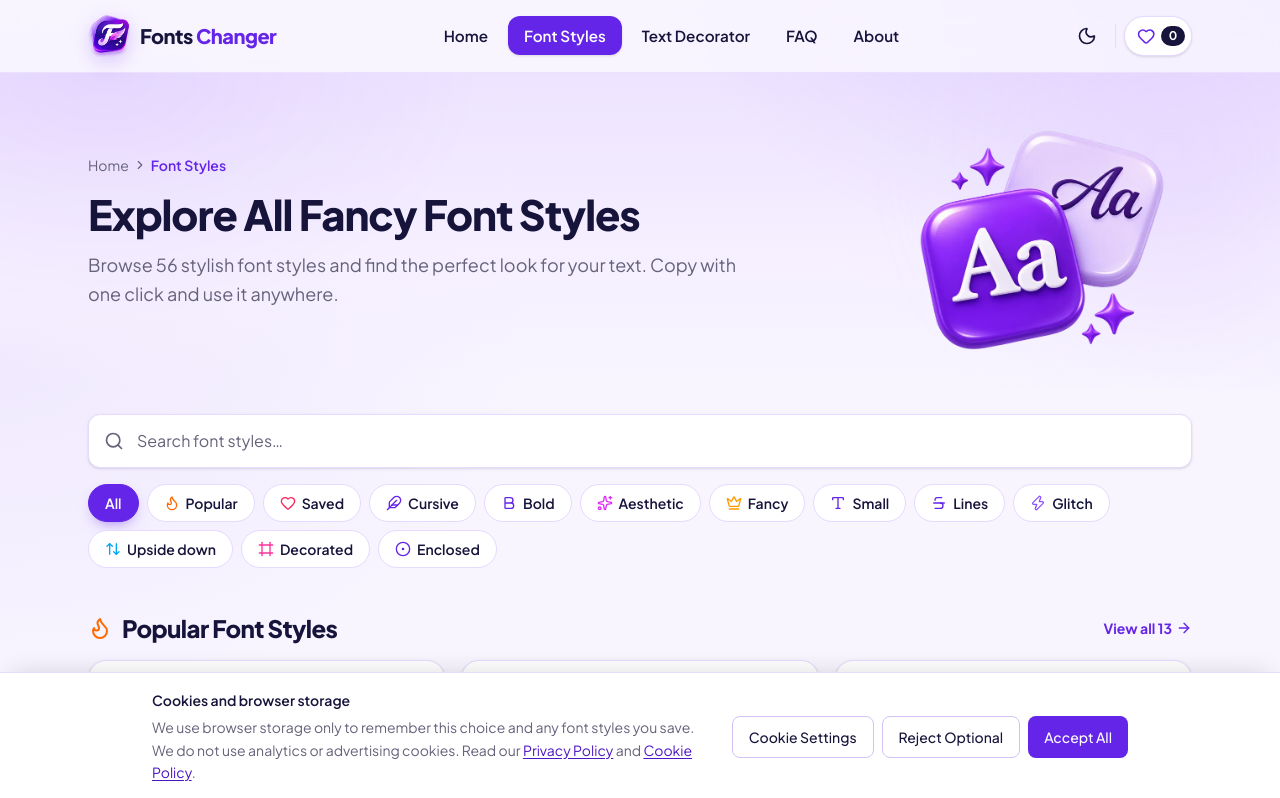
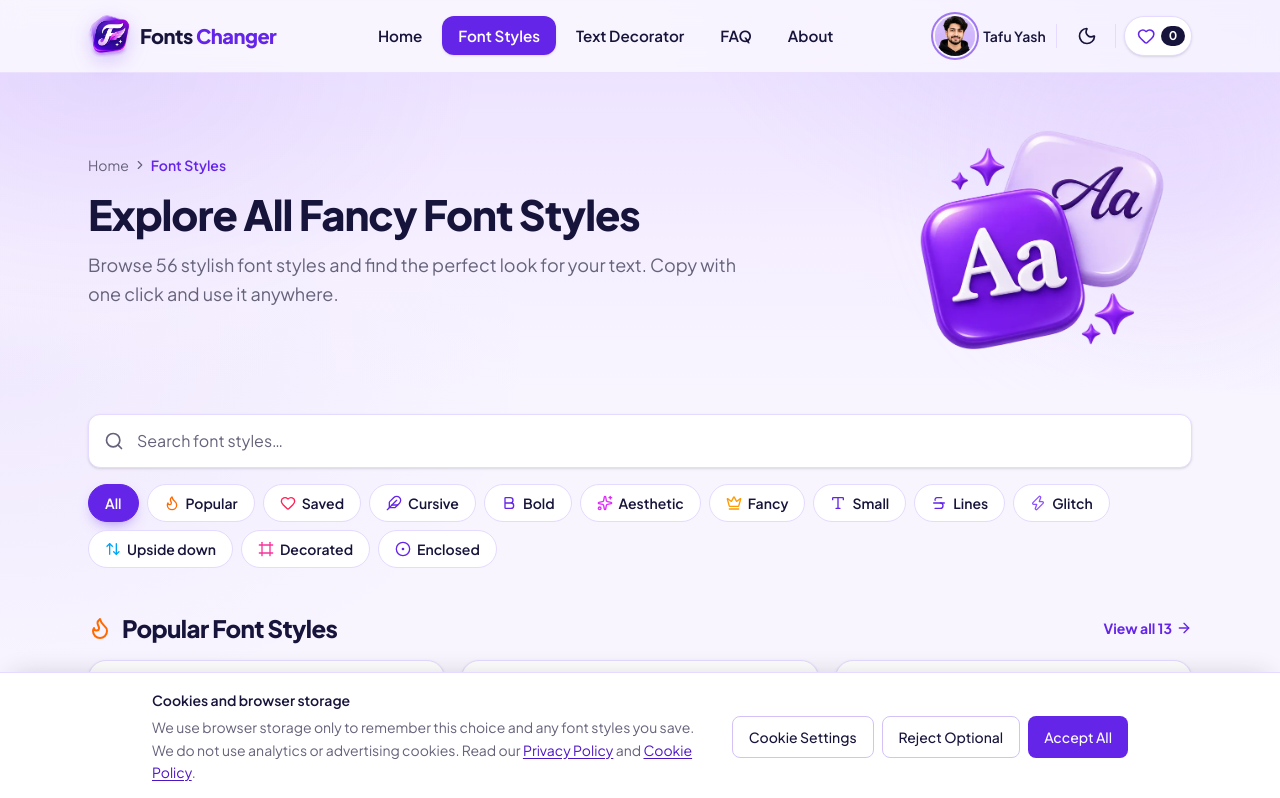
Before and after one commit to tafumalangii68-beep/fontschanger, a Next.js app: page /fonts in a window 1280 px wide. Shown: the top 798 px of the page. Built offline with nearby package versions, Linux system fonts and the light colour scheme.

Commit message:
Add author photo and name to the header
Photo and name after the nav links on large screens, photo only on tablets, and at the top of the mobile menu on phones.

Co-Authored-By: Claude Opus 5.5 <noreply@anthropic.com>

```diff
--- /dev/null
+++ b/components/AuthorProfile.tsx
@@ -0,0 +1,24 @@
+import Image from "next/image";
+import authorPhoto from "@/public/images/author-tafu-yash.webp";
+
+export const AUTHOR_NAME = "Tafu Yash";
+
+/** Small round photo plus name. The name shows from `nameFrom` up and stays readable to screen readers below it. */
+export default function AuthorProfile({ className = "", nameFrom = "lg" }: { className?: string; nameFrom?: "lg" | "always" }) {
+  return (
+    <div className={`items-center gap-2 ${className}`}>
+      <Image
+        src={authorPhoto}
+        alt=""
+        width={40}
+        height={40}
+        className="size-10 shrink-0 rounded-full object-cover ring-2 ring-accent/60 ring-offset-2 ring-offset-paper"
+      />
+      <span
+        className={`whitespace-nowrap text-sm font-semibold text-ink ${nameFrom === "lg" ? "sr-only lg:not-sr-only" : ""}`}
+      >
+        {AUTHOR_NAME}
+      </span>
+    </div>
+  );
+}
--- a/components/SiteHeader.tsx
+++ b/components/SiteHeader.tsx
@@ -1,4 +1,5 @@
 import Link from "next/link";
+import AuthorProfile from "@/components/AuthorProfile";
 import HeaderActions from "@/components/HeaderActions";
 import Logo from "@/components/Logo";
 import SiteNav from "@/components/SiteNav";
@@ -19,6 +20,9 @@ export default function SiteHeader() {
         </Link>
         <SiteNav items={mainNav} />
         <div className="ml-auto flex items-center gap-1 lg:ml-0">
+          {/* Phones show the author in the menu instead; the header has no room there. */}
+          <AuthorProfile className="hidden sm:flex" />
+          <span aria-hidden="true" className="mx-1.5 hidden h-6 w-px bg-line sm:block" />
           <HeaderActions />
         </div>
       </div>
--- a/components/SiteNav.tsx
+++ b/components/SiteNav.tsx
@@ -4,6 +4,7 @@ import Link from "next/link";
 import { usePathname } from "next/navigation";
 import { useState } from "react";
 import { Menu, X } from "lucide-react";
+import AuthorProfile from "@/components/AuthorProfile";
 import type { NavItem } from "@/lib/site-config";
 
 function isActive(pathname: string, href: string) {
@@ -54,6 +55,8 @@ export default function SiteNav({ items }: { items: NavItem[] }) {
           aria-label="Mobile"
           className="absolute inset-x-0 top-full z-40 border-b border-line bg-surface shadow-[var(--shadow-card)] lg:hidden"
         >
+          {/* On phones the header has no room for the author, so it sits at the top of the menu. */}
+          <AuthorProfile className="mx-auto flex max-w-6xl px-8 pt-4 sm:hidden" nameFrom="always" />
           <ul className="mx-auto flex max-w-6xl flex-col gap-1 px-4 py-3">
             {items.map((item) => {
               const active = isActive(pathname, item.href);
```
Also changed, not shown: public/images/author-tafu-yash.webp (added).
